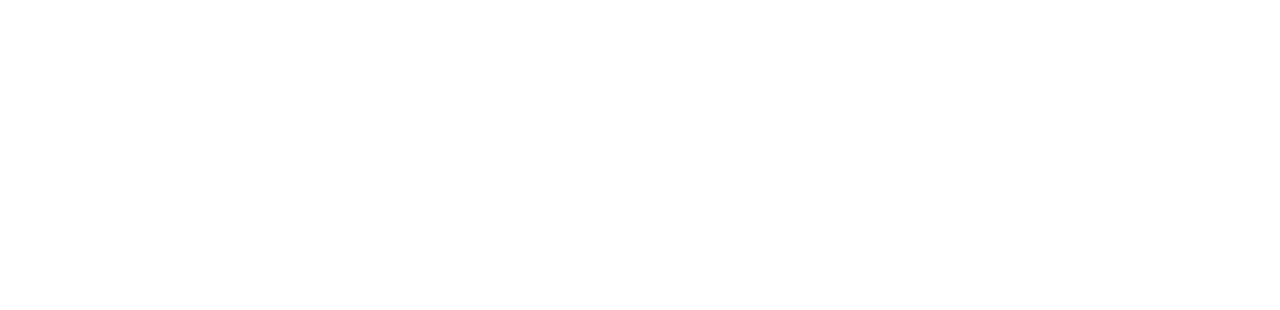
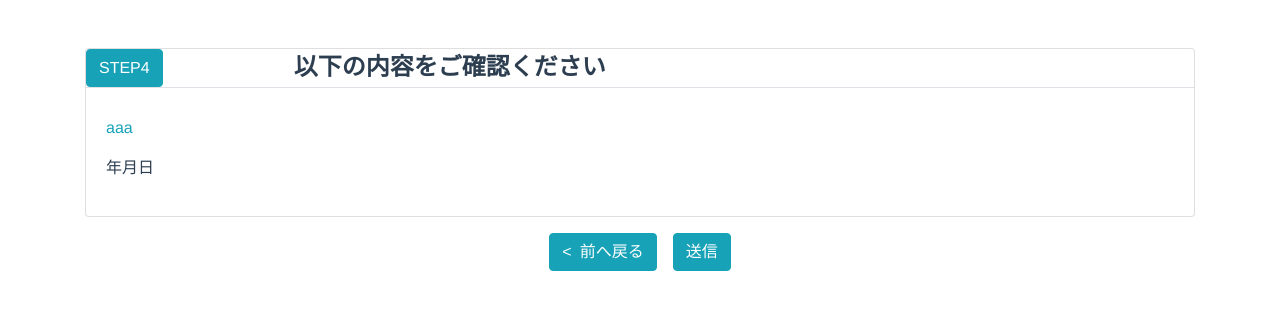
Before and after one commit to tipstar0125/portfolio, a Vue app in the folder vue_form/: page /step4 in a window 1280 px wide. Shown: the top 310 px of the page. Built offline with nearby package versions, Linux system fonts and the light colour scheme.

Commit message:
update vue_form to add vuex and make step1Answer

```diff
--- /dev/null
+++ b/vue_form/src/components/PostButton.vue
@@ -0,0 +1,14 @@
+<template>
+    <div>
+      <button class="btn btn-info">送信</button>
+    </div>
+</template>
+
+<script>
+export default {
+  name: 'PostButton',
+}
+</script>
+
+<style scoped>
+</style>
--- a/vue_form/src/components/SexSelect.vue
+++ b/vue_form/src/components/SexSelect.vue
@@ -1,13 +1,13 @@
 <template>
   <div class="row my-3">
     <div class="form-check ml-3">
-      <input class="form-check-input" type="radio" name="sex" id="male" value="male">
+      <input @click="checkSex('男性')" class="form-check-input" type="radio" name="sex" id="male" value="男性">
       <label class="form-check-label" for="male">
         男性
       </label>
     </div>
     <div class="form-check ml-3">
-      <input class="form-check-input" type="radio" name="sex" id="female" value="female">
+      <input @click="checkSex('女性')" class="form-check-input" type="radio" name="sex" id="female" value="女性">
       <label class="form-check-label" for="female">
         女性
       </label>
@@ -18,6 +18,14 @@
 <script>
 export default {
   name: 'SexSelect',
+  computed: {
+    sex() {return this.$store.getters['step1Answer/sex']},
+  },
+  methods: {
+    checkSex(selectedSex) {
+      this.$store.dispatch('step1Answer/checkSex', selectedSex)
+    },
+  }
 }
 </script>
 
--- a/vue_form/src/components/YearMonthDayDropdown.vue
+++ b/vue_form/src/components/YearMonthDayDropdown.vue
@@ -1,7 +1,7 @@
 <template>
   <div class="row my-3 align-items-center">
 
-    <select v-model="year" @change="get_days" class="btn btn-outline-info ml-3" id="select_year" name="year">
+    <select v-model="year" @change="getDays(); getBirthday();" class="btn btn-outline-info ml-3" id="select_year" name="year">
       <option v-for="n in 50" :value="n + 1980">
         {{ n + 1980 }}
         <span v-if="n + 1980 - 1988 <= 0">
@@ -16,14 +16,13 @@
       </option>
     </select><span class="ml-3">年</span>
 
-    <select v-model="month" @change="get_days" class="btn btn-outline-info ml-3" id="select_month" name="month">
+    <select v-model="month" @change="getDays(); getBirthday();" class="btn btn-outline-info ml-3" id="select_month" name="month">
       <option v-for="n in 12" :value="n">{{ n }}</option>
     </select><span class="ml-3">月</span>
 
-    <select v-model="day" class="btn btn-outline-info ml-3" id="select_day" name="day">
+    <select v-model="day" @change="getBirthday();" class="btn btn-outline-info ml-3" id="select_day" name="day">
       <option v-for="n in days_max" :value="n">{{ n }}</option>
     </select><span class="ml-3">日</span>
-
   </div>
 </template>
 
@@ -39,12 +38,21 @@ export default {
     }
   },
   created() {
-    this.get_days();
+    this.getDays();
   },
   methods: {
-    get_days() {
+    getDays() {
       this.days_max = new Date(this.year, this.month, 0).getDate();
-    }
+    },
+    getBirthday() {
+      this.$store.dispatch('step1Answer/inputBirthday',
+        {
+          year: select_year.value,
+          month: select_month.value,
+          day: select_day.value,
+        }
+      )
+    },
   }
 }
 </script>
--- a/vue_form/src/router/index.js
+++ b/vue_form/src/router/index.js
@@ -21,6 +21,11 @@ const routes = [
     name: 'Step3',
     component: () => import('../views/Step3.vue')
   },
+  {
+    path: '/step4',
+    name: 'Step4',
+    component: () => import('../views/Step4.vue')
+  },
 ]
 
 const router = new VueRouter({
--- a/vue_form/src/store/index.js
+++ b/vue_form/src/store/index.js
@@ -1,9 +1,11 @@
 import Vue from 'vue'
 import Vuex from 'vuex'
+import step1Answer from './modules/step1Answer'
 
 Vue.use(Vuex)
 
 export default new Vuex.Store({
+  strict: process.env.NODE_ENV !== 'production',
   state: {
   },
   mutations: {
@@ -11,5 +13,6 @@ export default new Vuex.Store({
   actions: {
   },
   modules: {
+    step1Answer,
   }
 })
--- /dev/null
+++ b/vue_form/src/store/modules/step1Answer.js
@@ -0,0 +1,41 @@
+const state = {
+  sex: '',
+  birthday: {
+    year: '',
+    month: '',
+    day: '',
+  },
+}
+
+const getters = {
+  sex: state => state.sex,
+  birthday: state => state.birthday,
+}
+
+const actions = {
+  checkSex({ commit }, sex) {
+    commit('checkSex', sex)
+  },
+  inputBirthday({ commit }, birthday) {
+    commit('inputBirthday', birthday)
+  },
+}
+
+const mutations = {
+  checkSex (state, sex) {
+    state.sex = sex
+  },
+  inputBirthday (state, birthday) {
+    state.birthday.year = birthday.year
+    state.birthday.month = birthday.month
+    state.birthday.day = birthday.day
+  },
+}
+
+export default {
+  namespaced: true,
+  state,
+  getters,
+  actions,
+  mutations
+}
--- /dev/null
+++ b/vue_form/src/views/Step4.vue
@@ -0,0 +1,59 @@
+<template>
+  <div class="container mt-5">
+    <div class="card mb-3">
+      <Question stepNumber="4" question="以下の内容をご確認ください"/>
+      <div class="card-body">
+        <ul class="text-left list-style-none">
+            <li class="text-left my-2">
+              <div class="question-item mb-3">
+                aaa
+              </div>
+              {{ sex }}
+              {{ birthday }}
+            </li>
+        </ul>
+      </div>
+    </div>
+
+    <div class="row justify-content-center">
+      <BackButton link="/step3"/>
+      <PostButton class="ml-3"/>
+    </div>
+  </div>
+</template>
+
+
+<script>
+import Question from '@/components/Question.vue'
+import BackButton from '@/components/BackButton.vue'
+import PostButton from '@/components/PostButton.vue'
+
+export default {
+  name: 'Step4',
+  components: {
+    Question,
+    BackButton,
+    PostButton,
+  },
+  computed: {
+    sex() {return this.$store.getters['step1Answer/sex']},
+    birthday() {
+      const birthday = this.$store.getters['step1Answer/birthday']
+      return `${birthday.year}年${birthday.month}月${birthday.day}日`
+    },
+  },
+}
+</script>
+
+<style scoped>
+
+.question-item {
+  color: #17a2b8;
+}
+
+.list-style-none {
+  list-style: none;
+  padding-left: 0;
+}
+
+</style>
```
